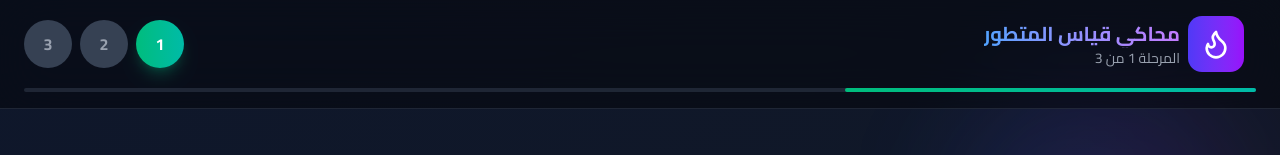
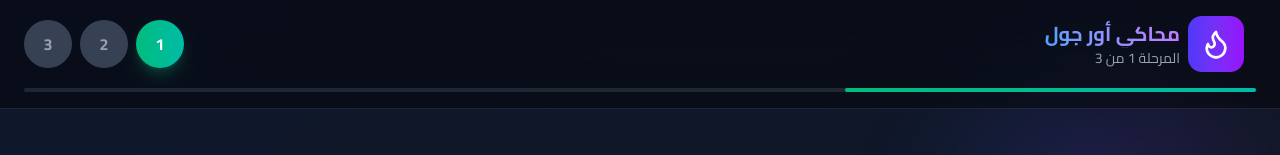
Before and after one commit to esm234/mocks, a React (Vite) app: page / in a window 1280 px wide. Shown: the top 155 px of the page. Built offline with nearby package versions, Linux system fonts and the light colour scheme.

Commit message:
Update StartScreen.jsx

```diff
--- a/src/components/StartScreen.jsx
+++ b/src/components/StartScreen.jsx
@@ -196,7 +196,7 @@ const StartScreen = () => {
                 </div>
                 <div>
                   <h1 className="text-xl font-bold bg-gradient-to-r from-blue-400 to-purple-400 bg-clip-text text-transparent">
-                    محاكي قياس المتطور
+                    محاكي أور جول
                   </h1>
                   <p className="text-sm text-gray-400">المرحلة {currentStep} من 3</p>
                 </div>
```
